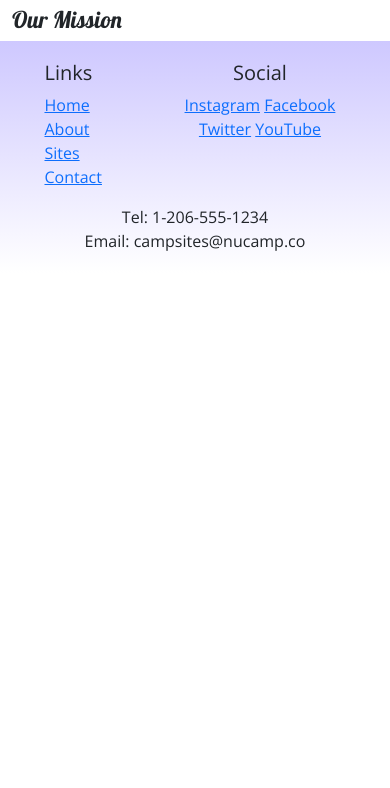
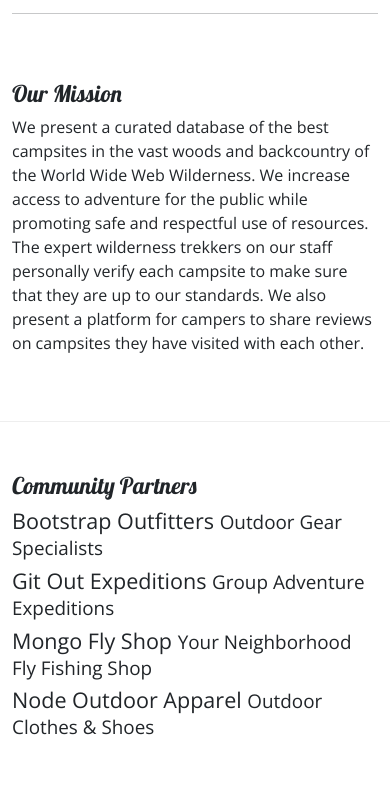
Before and after one commit to henoctshimanga/MyProject, a plain HTML site: page aboutus.html in a window 390 px wide. Shown: the part 196-984 px from the top of the page. Before the commit the page ends 844 px from the top, so only its background shows below. Drawn offline with nearby package versions, Linux system fonts and the light colour scheme.

Commit message:
Create About Us page

```diff
--- a/aboutus.html
+++ b/aboutus.html
@@ -9,11 +9,12 @@
     <!-- Bootstrap CSS -->
     <link href="https://cdn.jsdelivr.net/npm/bootstrap@5.2.3/dist/css/bootstrap.min.css" rel="stylesheet" integrity="sha384-rbsA2VBKQhggwzxH7pPCaAqO46MgnOM80zW1RWuH61DGLwZJEdK2Kadq2F9CUG65" crossorigin="anonymous" />
 
-    <!-- Lobster font from Google -->
+    <!-- Google Lobster -->
     <link rel="stylesheet" href="https://fonts.googleapis.com/css?family=Lobster|Open+Sans" />
 
-    <!--  Stylesheet -->
-    <link rel="stylesheet" href="css/styles.css" />
+    <!-- Additional CSS -->
+    <link rel="stylesheet" href="css/styles.css"
+
     <title>Nucamp: A Better Way To Camp</title>
 </head>
 
@@ -32,33 +33,33 @@
 
     <main class="container">
         <div class="row">
-            <div class="col">
+            <div class="col-12">
                <h2>About Us</h2>
                <hr />
             </div>
         </div>
 
-        <section class="row">
-            <div class="col-6">
+        <section class="row row-content">
+            <div class="col-sm-6">
                 <h3>Our Mission</h3>
-                <p class="d-none d-sm-block">We present a curated database of the best campsites in the vast woods and backcountry of the World Wide Web Wilderness. We increase access
+                <p>We present a curated database of the best campsites in the vast woods and backcountry of the World Wide Web Wilderness. We increase access
                 to adventure for the public while promoting safe and respectful use of resources. The expert wilderness trekkers on our staff personally verify each
                 campsite to make sure that they are up to our standards. We also present a platform for campers to share reviews on campsites they have visited
                 with each other.</p>
             </div>
         </section>
 
-        <section class="row">
-            <div class="col d-none d-sm-block">
+        <section class="row row-content">
+            <div class="col-12">
                 <h3>Community Partners</h3>
                 <h4>Bootstrap Outfitters <small>Outdoor Gear Specialists</small></h4>
-                <p>Bootstrap Outfitters supplies you with the gear you need at prices you can't beat.</p>
+                <p class="d-none d-sm-block">Bootstrap Outfitters supplies you with the gear you need at prices you can't beat.</p>
                 <h4>Git Out Expeditions <small>Group Adventure Expeditions</small></h4>
-                <p>Join Git Out Expeditions to explore new horizons with a group of other adventurers!</p>
+                <p class="d-none d-sm-block">Join Git Out Expeditions to explore new horizons with a group of other adventurers!</p>
                 <h4>Mongo Fly Shop <small>Your Neighborhood Fly Fishing Shop</small></h4>
-                <p>Need a new fishing pole, a tacklebox, or flies of all kinds? Stop by Mongo Fly Shop.</p>
+                <p class="d-none d-sm-block">Need a new fishing pole, a tacklebox, or flies of all kinds? Stop by Mongo Fly Shop.</p>
                 <h4>Node Outdoor Apparel <small>Outdoor Clothes & Shoes</small></h4>
-                <p>From polar fleeces to swimsuits, hiking boots to waders, a visit to Node will be sure to get you covered.</p>
+                <p class="d-none d-sm-block">From polar fleeces to swimsuits, hiking boots to waders, a visit to Node will be sure to get you covered.</p>
             </div>
         </section>
     </main>
@@ -70,7 +71,7 @@
                     <h5>Links</h5>
                     <ul class="list-unstyled">
                         <li><a href="index.html">Home</a></li>
-                        <li><a href="aboutus.html">About</a></li>
+                        <li><a href="#">About</a></li>
                         <li><a href="#">Sites</a></li>
                         <li><a href="#">Contact</a></li>
                     </ul>
@@ -89,10 +90,9 @@
            </div>
         </div>
     </footer>
+    <!-- Bootstrap JavaScript Plugins -->
+    <script src="https://cdn.jsdelivr.net/npm/bootstrap@5.2.3/dist/js/bootstrap.bundle.min.js" integrity="sha384-kenU1KFdBIe4zVF0s0G1M5b4hcpxyD9F7jL+jjXkk+Q2h455rYXK/7HAuoJl+0I4" crossorigin="anonymous"></script>
 
-
-    <!-- Bootstrap JavaScript plugins -->
-    <script src="https://cdn.jsdelivr.net/npm/bootstrap@5.2.3/dist/js/bootstrap.bundle.min.js" integrity="sha384-kenU1KFdBIe4zVF0s0G1M5b4hcpxyD9F7jL+jjXkk+Q2h455rYXK/7HAuoJl+0I4" crossorigin="anonymous"></script>
 
 </body>
 
```
Also changed, not shown: index.html (+4 -4 lines).
